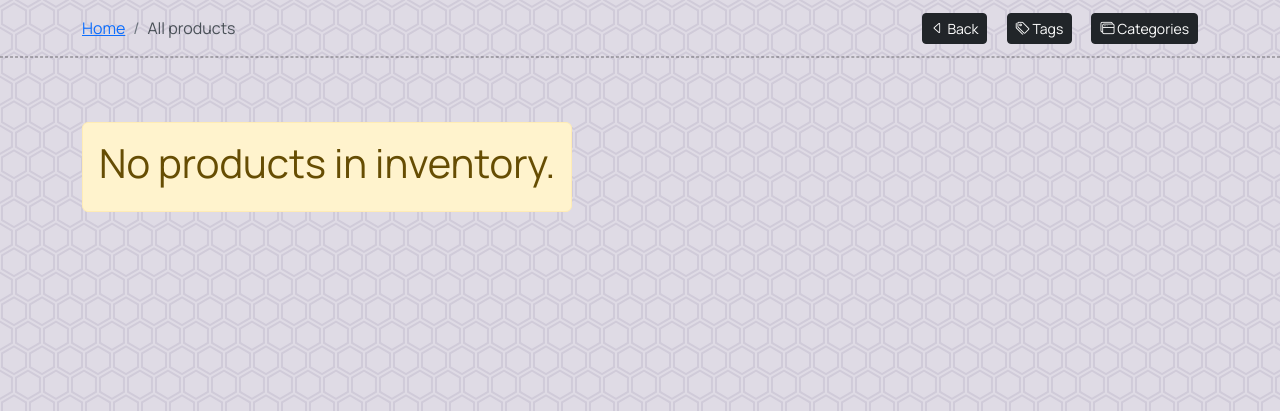
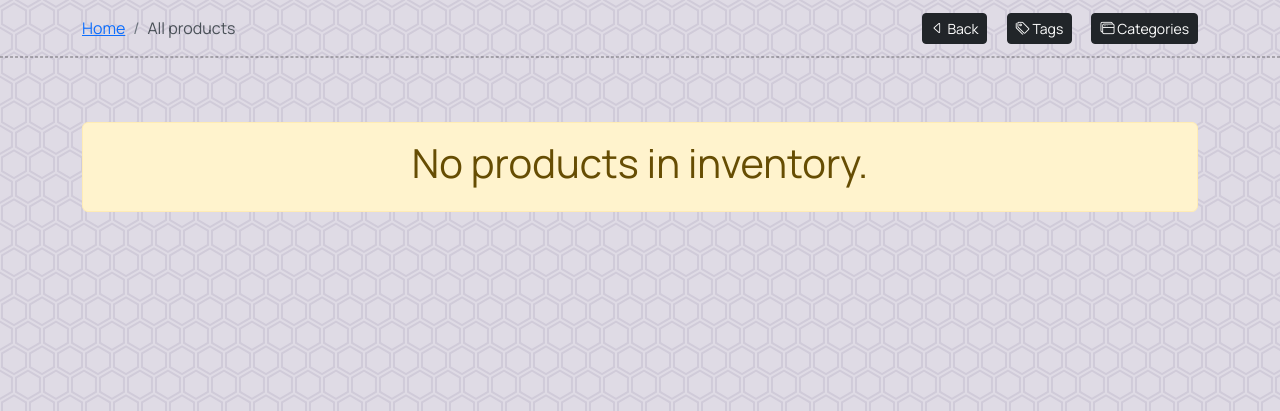
Before and after one commit to LoisaKitakaya/Vigil, a Django app: page /products/ in a window 1280 px wide. Shown: the part 56-467 px from the top of the page. Run offline with Django 4.2, Linux system fonts and the light colour scheme; data that the repository does not hold is empty; some libraries are stand-ins or nearby versions.

Commit message:
minor style chagne

```diff
--- a/products/templates/products/all_products.html
+++ b/products/templates/products/all_products.html
@@ -89,7 +89,10 @@
   {% else %}
   <!-- else -->
 
-  <div class="alert alert-warning no-product-alert" role="alert">
+  <div
+    class="alert alert-warning no-product-alert container-fluid"
+    role="alert"
+  >
     <h1 class="text-center">No products in inventory.</h1>
   </div>
 
```
